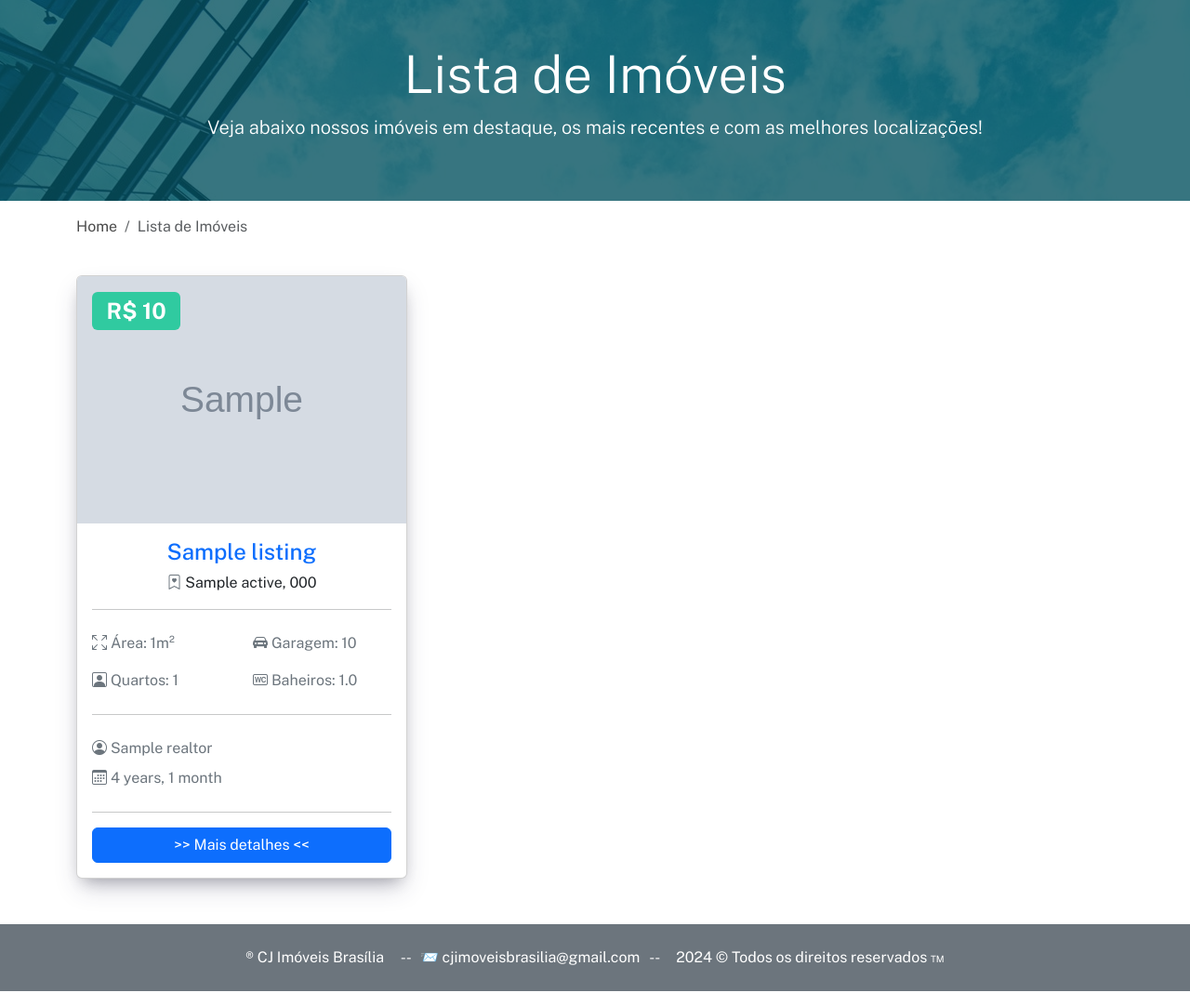
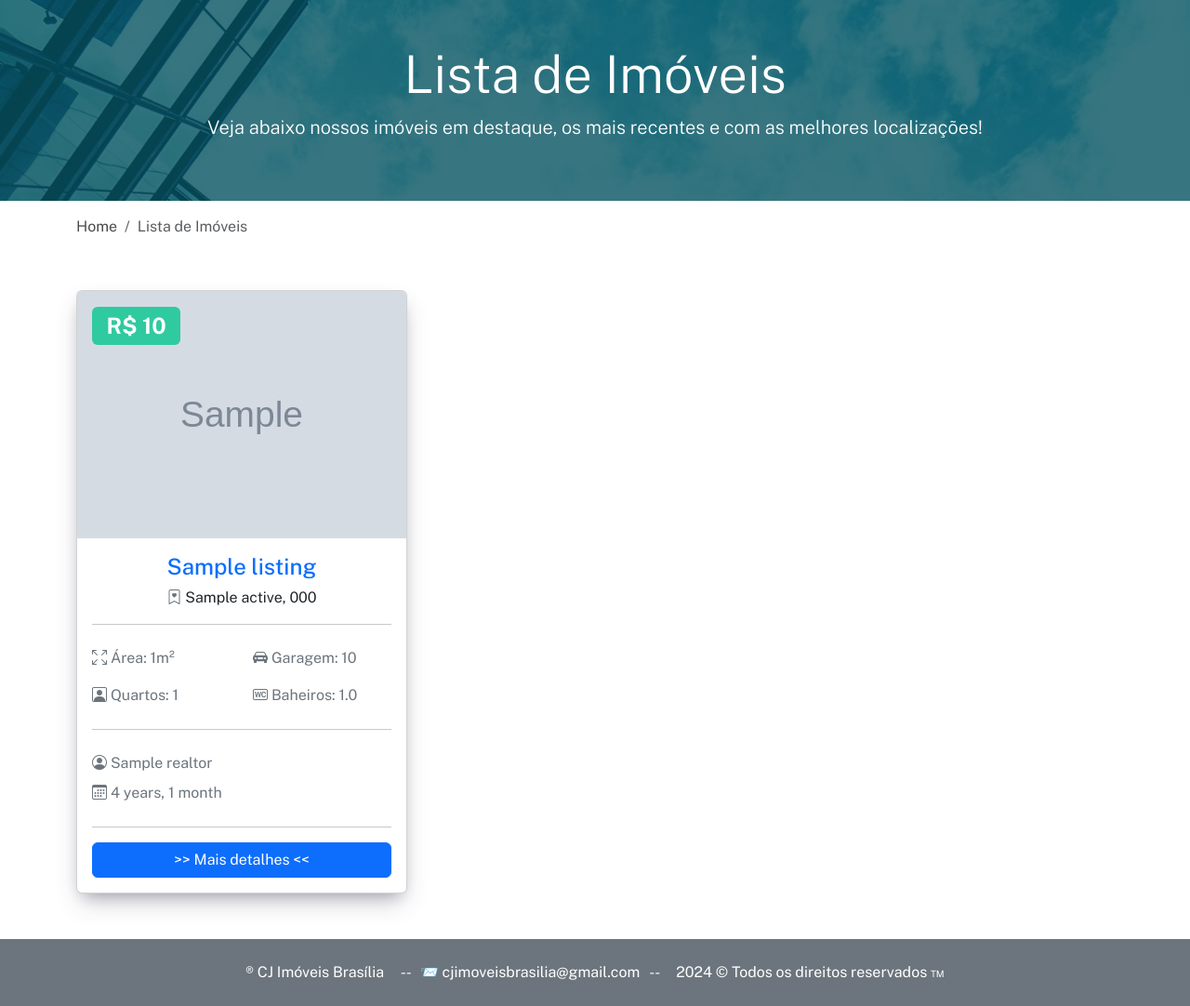
Before and after one commit to usoservicos/cj, a Django app: page /listings/ in a window 1280 px wide. Shown: the part 133-1215 px from the top of the page at 93% size. Run offline with Django 3.2, Linux system fonts and the light colour scheme; tables that the repository leaves empty hold one stand-in row (values such as "Sample post"); grey boxes marked "Sample" are stand-in pictures; some libraries are stand-ins or nearby versions.

Commit message:
Update listings.html

```diff
--- a/templates/listings/listings.html
+++ b/templates/listings/listings.html
@@ -38,7 +38,7 @@
         {% if listings %}
           {% for listing in listings %}
           <div class="col-md-6 col-lg-4 mb-4">
-              <div class="card listing-preview" style="box-shadow: rgba(50, 50, 93, 0.25) 0px 13px 27px -5px, rgba(0, 0, 0, 0.3) 0px 8px 16px -8px !important;">
+              <div class="card mt-3 listing-preview" style="box-shadow: rgba(50, 50, 93, 0.25) 0px 13px 27px -5px, rgba(0, 0, 0, 0.3) 0px 8px 16px -8px !important;">
                 <img class="card-img-top" src="{{ listing.photo_main.url }}" alt="">
                 <div class="card-img-overlay">
                   <h2>
```
